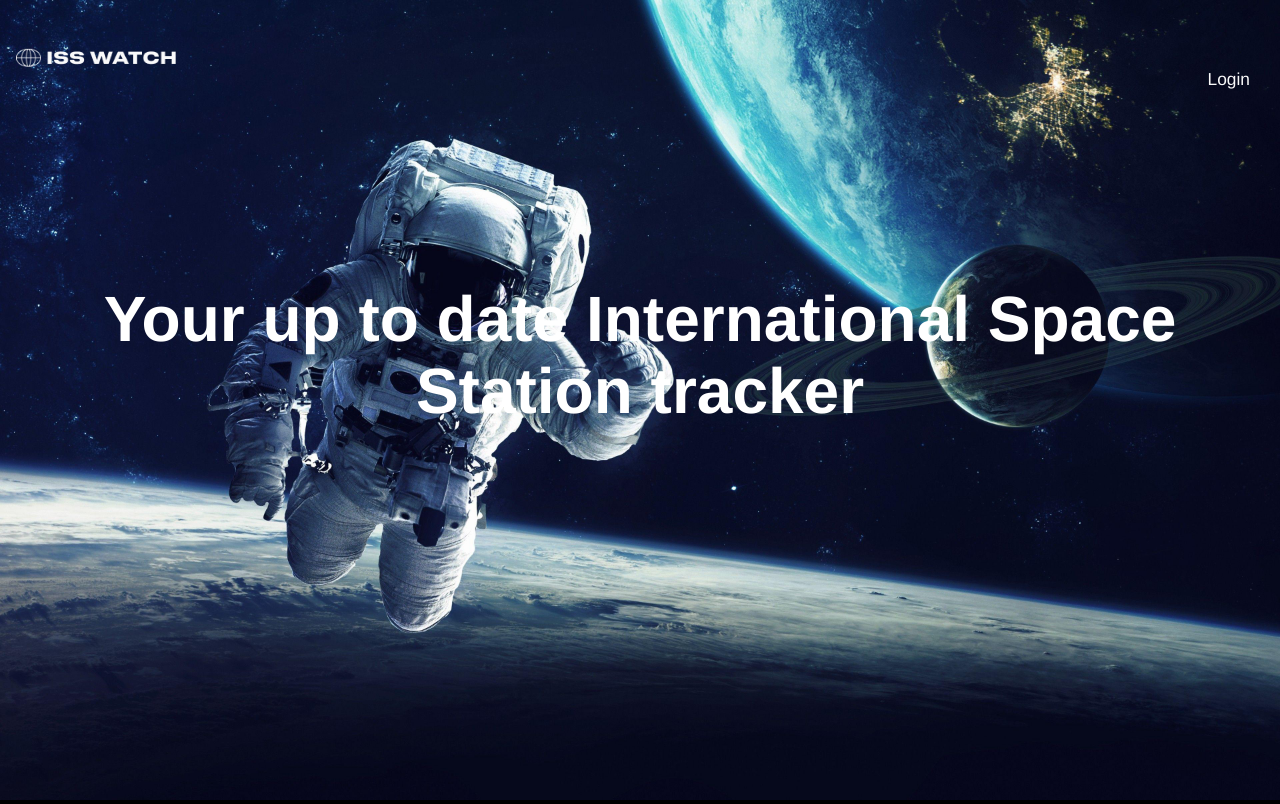
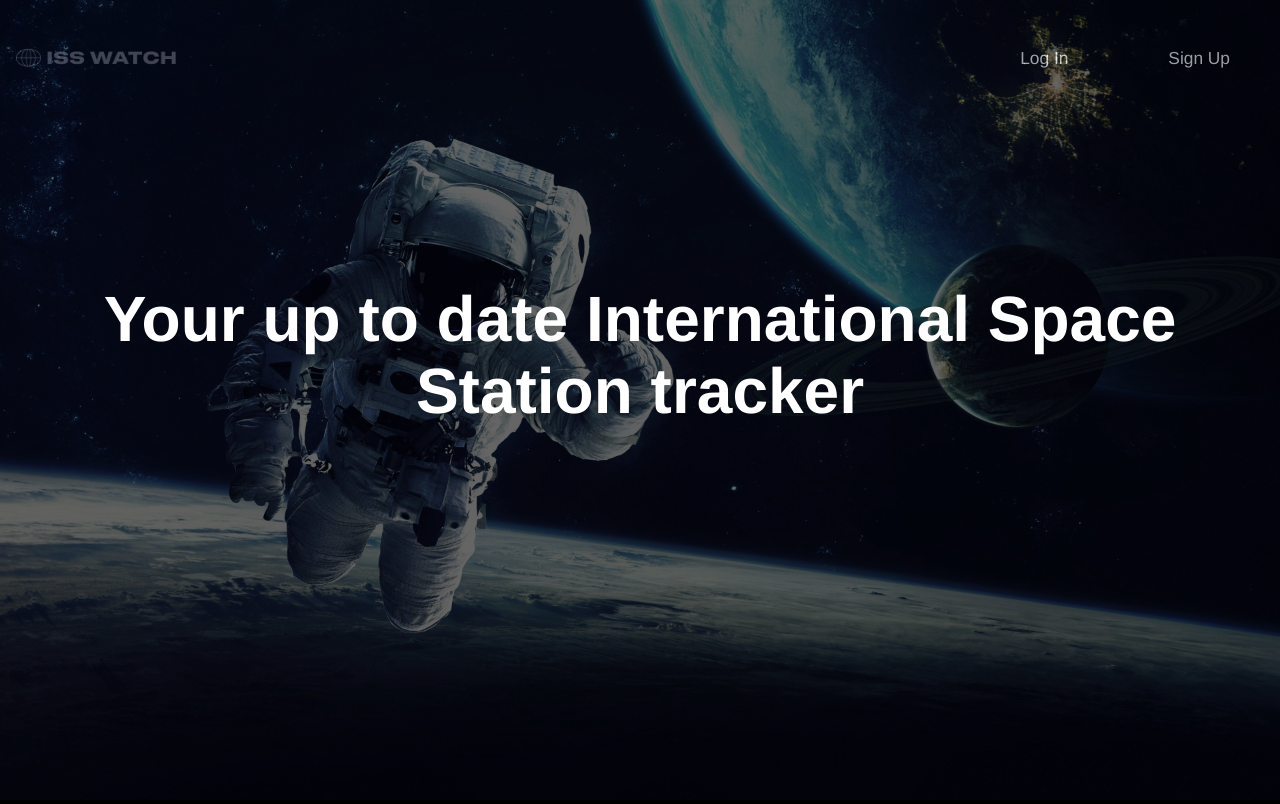
Before and after one commit to tammycwong/pryon, a React (Create React App) app: page / in a window 1280 px wide. Built offline with nearby package versions, Linux system fonts and the light colour scheme.

Commit message:
opacity on background

```diff
--- a/src/App.css
+++ b/src/App.css
@@ -1,43 +1,148 @@
-img {
-  background-size: cover;
+html {
+  font-family: Helvetica;
+  font-size: 1rem;
+  background: black;
 }
 
-
-/* .App {
-  text-align: center;
+body {
+  margin: 0;
+  overflow-x: hidden;
+  overflow-y: hidden;
 }
 
-.App-logo {
-  height: 40vmin;
+/* home */
+img {
+  position: center;
+  width: 100vw;
+  height: 100vh;
+  opacity: 0.4;
   pointer-events: none;
 }
-
-@media (prefers-reduced-motion: no-preference) {
-  .App-logo {
-    animation: App-logo-spin infinite 20s linear;
-  }
+.overlay {
+  top: 10rem;
+  left: 0;
+  bottom: 0;
+  right: 0;
+  position: absolute;
 }
 
-.App-header {
-  background-color: #282c34;
-  min-height: 100vh;
+.content {
   display: flex;
-  flex-direction: column;
-  align-items: center;
-  justify-content: center;
-  font-size: calc(10px + 2vmin);
+  flex-direction: row;
+}
+
+.title {
+  font-size: 4rem;
+  line-height: 4.5rem;
+  z-index: 1;
+  text-align: center;
+  position: fixed;
+  color: white;
+  padding: 5rem;
+}
+
+button {
+  border-radius: 10px;
+  width: 10rem;
+  height: 4.5rem;
+  background: black;
+  color: white;
+  border: none;
+  margin-left: 40px;
+  cursor: pointer;
+  font-size: 1.1rem;
+}
+
+.profile-button-primary {
+  background: #2BE793;
+  color: black;
+
+}
+
+.button-container {
+  position: relative;
+  top: 20rem;
+  display: flex;
+  margin-left: auto;
+  margin-right: auto;
+
+}
+
+/* menu */
+.menu {
+  text-align: right;
+  display: flex;
+}
+a.menu-link {
+  padding: 0px 30px;
+  text-decoration: none;
+  font-size: 13pt;
+  color: white;
+  margin: 20px;
+}
+
+a.menu-link:hover {
+  color:gray;
+}
+
+.logo {
+  width: 10rem;
+  padding-left: 1rem;
+  height: auto;
+  position: fixed;
+  left: 0;
+
+}
+.links {
+  position: absolute;
+  top: 3rem;
+  left: 0;
+  width: 100vw;
+  /* opacity: 0.98; */
+}
+
+/* table */
+table {
+  margin: 0 auto;
+  padding: 0 auto;
+  position: relative;
+  top: 4rem;
+}
+
+table,
+td {
+  border-collapse: collapse;
+  width: 65vw;
+  border: 1px solid white;
+  border: 1px solid rgba(255, 255, 255, .2)
+}
+th,
+td {
+  text-align: left;
+  padding: 5px;
+  font-size: 1.3rem;
+  padding: 10px;
   color: white;
 }
-
-.App-link {
-  color: #61dafb;
+th {
+  text-align: center;
+  color: gray;
 }
 
-@keyframes App-logo-spin {
-  from {
-    transform: rotate(0deg);
-  }
-  to {
-    transform: rotate(360deg);
-  }
-} */
+img.astronaut-secondary {
+  opacity: 0.15;
+}
+
+/* iss location */
+.map {
+  width: 60vw;
+  height: 70vh;
+  margin: 0 auto;
+  padding: 0 auto;
+  position: relative;
+}
+.pin-icon {
+  width: 40px;
+  height: auto;
+
+}
--- a/src/components/Astronauts.js
+++ b/src/components/Astronauts.js
@@ -1,6 +1,5 @@
 import React, { useState, useEffect } from "react";
-import IssLocation from "./IssLocation"
-
+import image from "../images/main.jpg";
 
 export default function Astronauts() {
   const [astronauts, setAstronauts] = useState({});
@@ -15,10 +14,13 @@ export default function Astronauts() {
       });
   }, [setAstronauts]);
 
-
   if (isLoaded) {
     return (
-      <><table className="">
+      <div className="table-container">
+        <img src={image} alt="astronaut" className="astronaut-secondary" />
+        <div className="overlay">
+          <div className="content">
+        <table className="">
           <thead className="">
             <tr>
               <th>Name</th>
@@ -36,7 +38,10 @@ export default function Astronauts() {
               );
             })}
           </tbody>
-      </table><IssLocation setIsLoaded={setIsLoaded} isLoaded={isLoaded}/></>
+        </table>
+        </div>
+        </div>
+      </div>
     );
   } else {
     return <p>Loading ... </p>;
--- a/src/components/IssLocation.js
+++ b/src/components/IssLocation.js
@@ -1,6 +1,7 @@
 import React, { useState, useEffect } from "react";
 import GoogleMapReact from "google-map-react";
 import pin from "../images/pin.png";
+import image from "../images/main.jpg";
 
 export default function IssLocation({ setIsLoaded, isLoaded, zoom, center }) {
   const [isLoading, setIsLoading] = useState(false);
@@ -19,6 +20,10 @@ export default function IssLocation({ setIsLoaded, isLoaded, zoom, center }) {
 
   if (!isLoading) {
     return (
+      <div className="">
+        <img src={image} alt="astronaut" className="astronaut-secondary" />
+        <div className="overlay">
+          <div className="content">
             <div className="map">
               <GoogleMapReact
                 boostrapURLKeys={{
@@ -36,6 +41,9 @@ export default function IssLocation({ setIsLoaded, isLoaded, zoom, center }) {
                 />
               </GoogleMapReact>
             </div>
+          </div>
+        </div>
+      </div>
     );
   } else {
     return <p>Loading ... </p>;
--- a/src/components/Menu.js
+++ b/src/components/Menu.js
@@ -14,34 +14,44 @@ export default function Menu() {
   return (
     <div className="menu">
       <div className="links">
-        <Link className="" to="/">
-          <img className="logo" src={image} alt="" />
+        <Link className="menu-link" to="/">
+          <img className="logo" src={image} alt="logo" />
         </Link>
-        <div>
+          {!isAuthenticated && (
+            <Link className="menu-link" onClick={() => loginWithRedirect()}>
+              Log In
+            </Link>
+          )}
 
-        {!isAuthenticated &&
-          <Link className="" onClick={() => loginWithRedirect()}>Login </Link>}
-
-        {isAuthenticated ? (
-          <Link className="" to="/profile">
-            Profile
-          </Link>
-        ) : null }
+          {!isAuthenticated && (
+            <Link className="menu-link" onClick={() => loginWithRedirect({screen_hint:'signup'})}>
+              Sign Up
+            </Link>
+          )}
 
           {isAuthenticated ? (
-            <Link className="" to="/astronauts">
+            <Link className="menu-link" to="/profile">
+              Profile
+            </Link>
+          ) : null}
+
+          {isAuthenticated ? (
+            <Link className="menu-link" to="/astronauts">
               Astronauts
             </Link>
           ) : null}
 
           {isAuthenticated ? (
-            <Link className="" to="/isslocation">
+            <Link className="menu-link" to="/isslocation">
               ISS Location
             </Link>
           ) : null}
 
-          {isAuthenticated && <Link onClick={() => logout()}>Log Out</Link>}
-        </div>
+          {isAuthenticated && (
+            <Link onClick={() => logout()} className="menu-link">
+              Log Out
+            </Link>
+          )}
       </div>
 
       <Switch>
--- a/src/components/Profile.js
+++ b/src/components/Profile.js
@@ -8,26 +8,28 @@ export default function Profile() {
   return (
     isAuthenticated && (
       <div className="banner">
-        <img src={image} alt="astronaut" className="astronaut"/>
+        <img src={image} alt="astronaut" className="astronaut" />
         <div className="overlay">
           <div className="content">
             <h1 className="title">
-              Hi {user.name},
-              welcome to your ISS Watch dashboard
+              Hi {user.name}, welcome to your ISS Watch dashboard
             </h1>
-            <img
+            {/* <img
               src={user.picture}
               alt={user.name}
               className="profile-picture"
-            />
+            /> */}
             {/* <h2>{user.name}</h2>
             <p>{user.email}</p> */}
-            <Link to="/astronauts">
-              <button className="">See Astronauts</button>
-            </Link>
-            <Link to="/isslocation">
-              <button className="">See ISS Position</button>
-            </Link>
+
+            <div className="button-container">
+              <Link to="/astronauts">
+                <button className="profile-button-primary">See Astronauts</button>
+              </Link>
+              <Link to="/isslocation">
+                <button className="profile-button">See ISS Position</button>
+              </Link>
+            </div>
           </div>
         </div>
       </div>
--- a/src/index.js
+++ b/src/index.js
@@ -1,7 +1,7 @@
 import React from "react";
 import ReactDOM from "react-dom";
 import { Auth0Provider } from "@auth0/auth0-react";
-import "./scss/main.scss";
+import "./App.css";
 import App from "./components/App";
 import { BrowserRouter } from "react-router-dom";
 
--- a/src/scss/_isslocation.scss
+++ b/src/scss/_isslocation.scss
@@ -1,6 +1,8 @@
 .map {
-    width: 100vw;
-    height: 100vh;
+    width: 50vw;
+    height: 50vh;
+    margin: 0 auto;
+    padding: 0 auto;
 }
 .pin-icon {
     width: 40px;
```
Also changed, not shown: 2 other files (tests, documents, lock files or other folders). Lines whose indentation alone changed are shown as unchanged.
